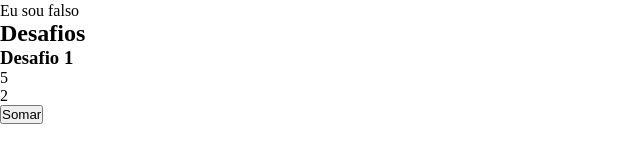
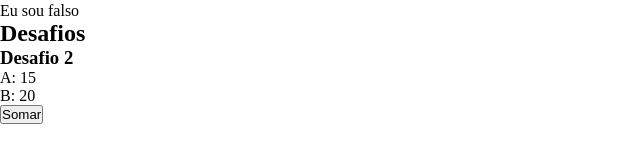
Before and after one commit to Al3ncar/React_Zero, a React (Vite) app: page / in a window 1280 px wide. Shown: the part 316-471 px from the top of the page, without its empty margins (0-640 px from the left). Built offline with nearby package versions, Linux system fonts and the light colour scheme.

Commit message:
Done: Challengegit add .!

```diff
--- a/src/assets/components/Desafios/Challenge.jsx
+++ b/src/assets/components/Desafios/Challenge.jsx
@@ -1,11 +1,54 @@
 export default function Challenge (){
-    let [n1, n2] = [5, 2]
+    let [a, b] = [15, 20];
     return(
         <>
-            <h3>Desafio 1</h3>
-            <p>{n1}</p>
-            <p>{n2}</p>
-            <button onClick={() => console.log(n1 + n2)}> Somar </button>
+            <h3>Desafio 2</h3>
+            <p>A: {a}</p>
+            <p>B: {b}</p>
+            <button onClick={() => console.log(a + b)}> Somar </button>
         </>
     )
+};
+
+// ---- Outros codigos com lógicas diferentes ---- //
+
+/*
+const Challenge = () => {
+    let valor1 = 10, valor2 = 90;
+    function mostra_numero(){
+        return <div>{valor1+valor2}</div>
+    }
+
+    return (
+        <>
+            <p>{valor1}</p>
+            <p>{valor2}</p>
+
+            <button onClick={mostra_numero}>Clique </button>
+        </>
+    );
+};
+
+
+export default Challenge;
+*/
+
+/* import React from 'react'
+
+const Challenge = () => {
+ const a = 10
+ const b = 20
+
+
+  return (
+    <div>
+        <p>A {a}</p>
+        <p>B {b}</p>
+
+        <h1>A soma de a + b é igual a {a + b}</h1>
+    </div>
+  )
 }
+
+export default Challenge
+ */
```
